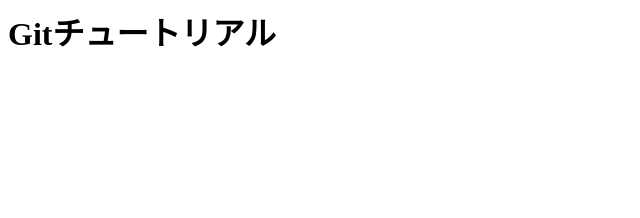
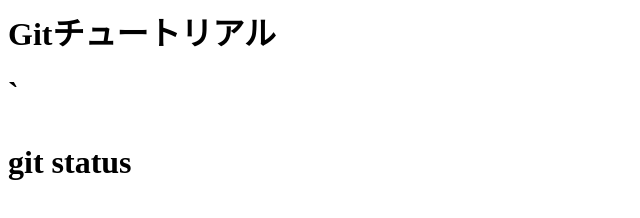
Before and after one commit to KyotaroYoshikawa/git_tutorial, a plain HTML site: page index.html in a window 1280 px wide. Shown: the whole page, without its empty margins (0-640 px from the left). Drawn offline with Linux system fonts and the light colour scheme.

Commit message:
git status command add

```diff
--- a/index.html
+++ b/index.html
@@ -1 +1,2 @@
 <h1> Gitチュートリアル<h1>
+`<p>git status</p>
```
